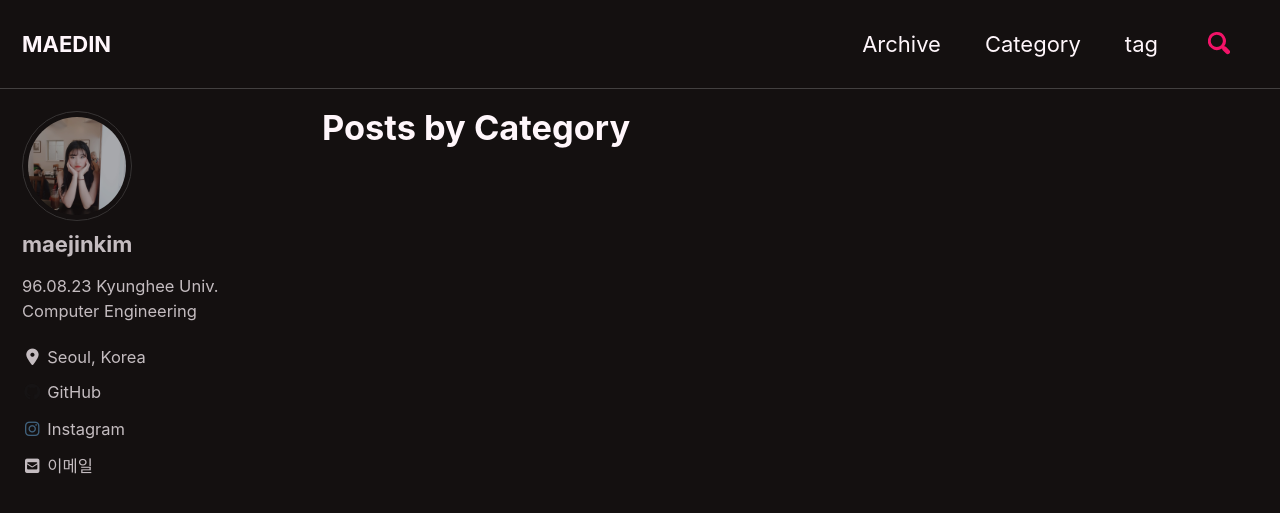
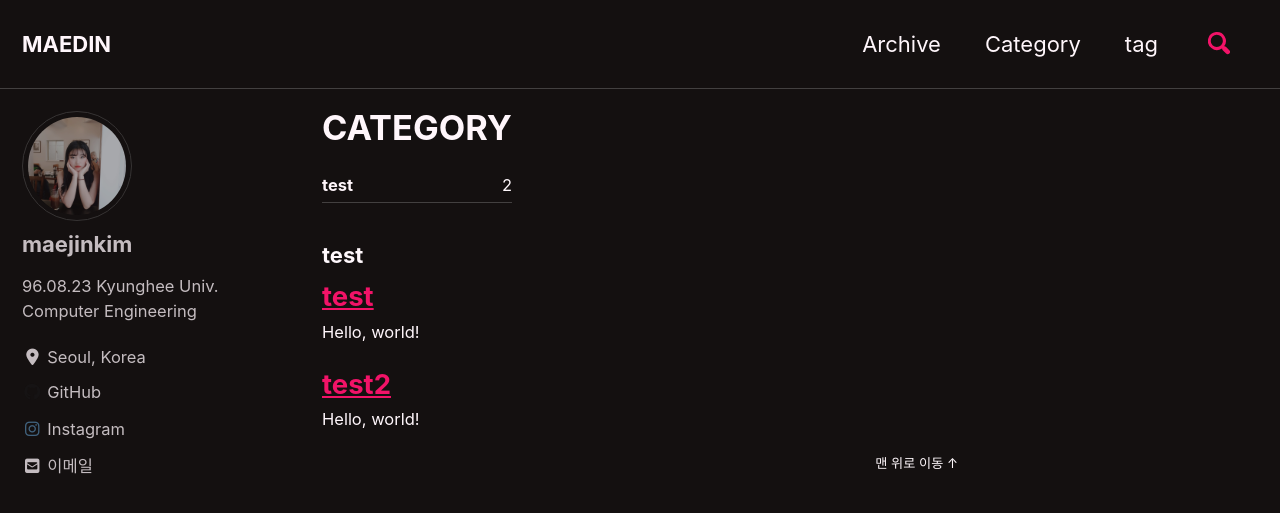
Before and after one commit to maejinkim/maejinkim.github.io, a Jekyll site: the page built from _pages/category-archive.md, in a window 1280 px wide and 900 px high. Shown: the top 513 px of the window. Built offline with Jekyll 4.4.1, drawn with Linux system fonts in a browser that asks for light colours; cached includes are drawn as plain includes; nearby versions of some CDN libraries.

Commit message:
카테고리 태그 테스트

```diff
--- a/_config.yml
+++ b/_config.yml
@@ -279,3 +279,10 @@ defaults:
       comments: # true
       share: true
       related: true
+  # _pages
+  - scope:
+      path: "_pages"
+      type: pages
+    values:
+      layout: single
+      author_profile: true
--- a/_data/navigation.yml
+++ b/_data/navigation.yml
@@ -1,7 +1,7 @@
 # main links
 main:
 - title: "Archive"
-  url: /year-archive/
+  url: /month-archive/
 - title: "Category"
   url: /categories/
 - title: "tag"
--- a/_pages/category-archive.md
+++ b/_pages/category-archive.md
@@ -1,14 +1,6 @@
 ---
-title: "Posts by Category"
+title: "CATEGORY"
 layout: categories
 permalink: /categories/
 author_profile: true
 ---
-{% include group-by-array collection=site.posts field="categories" %}
-{% for category in group_names %}
-  {% assign posts = group_items[forloop.index0] %}
-  <h2 id="{{ category | slugify }}" class="archive__subtitle">{{ category }}</h2>
-  {% for post in posts %}
-    {% include archive-single.html %}
-  {% endfor %}
-{% endfor %}
--- /dev/null
+++ b/_posts/2020-02-19-test2.md
@@ -0,0 +1,20 @@
+---
+
+title: "test2"
+
+categories:
+
+- test
+
+tags:
+
+ - tag1
+ - tag2
+
+read_time: false
+
+toc: false
+
+---
+
+Hello, world!
--- /dev/null
+++ b/_posts/2020-03-12-test.md
@@ -0,0 +1,20 @@
+---
+
+title: "test"
+
+categories:
+
+- test
+
+tags:
+
+ - tag1
+ - tag2
+
+read_time: false
+
+toc: false
+
+---
+
+Hello, world!
```
Also changed, not shown: _layouts/posts.html (+9 -9 lines), _pages/month-archive.md (added, +6 -0 lines), _pages/tag-archive.md (+1 -1 lines), _pages/year-archive.md (deleted, +0 -13 lines), 2 other files.
